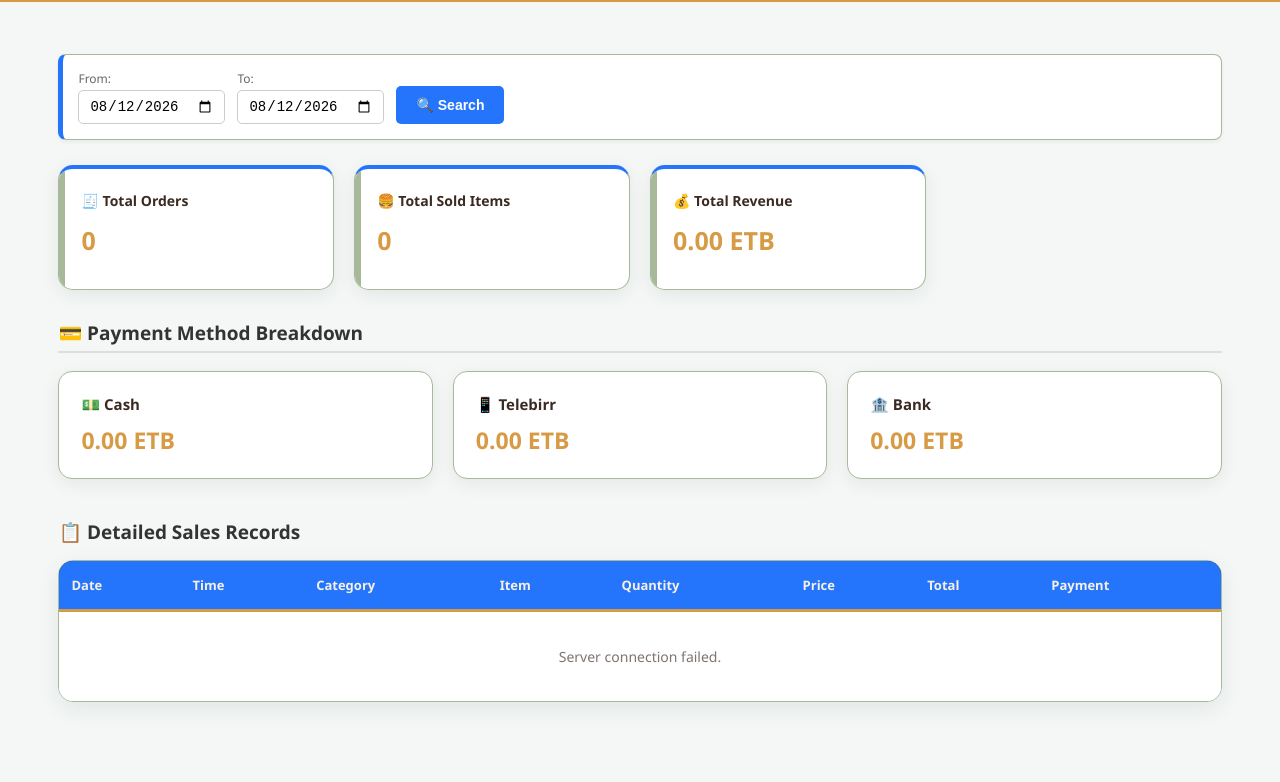
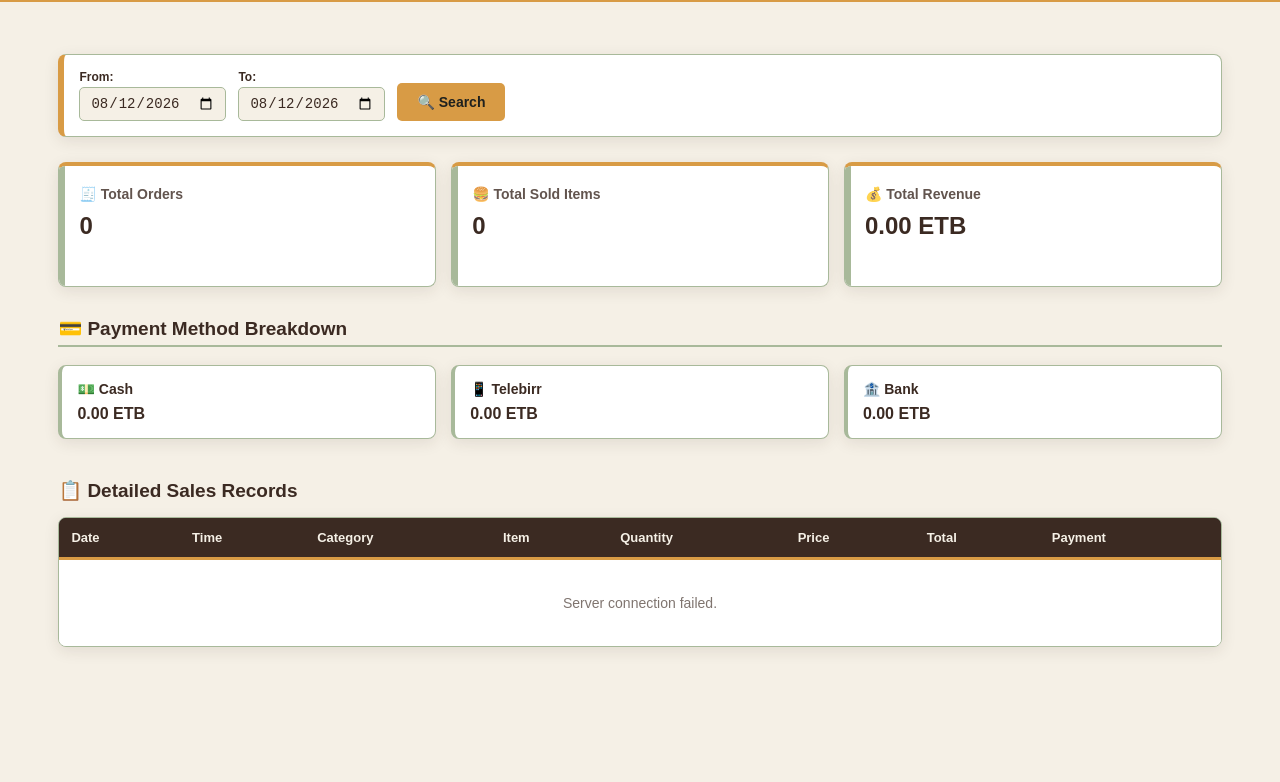
Before and after one commit to birukabera1707-crypto/Ema-Burger, a website: page client/reports.html in a window 1280 px wide. Shown: the part 79-861 px from the top of the page. After the commit the page ends 800 px from the top, so only its background shows below. Drawn offline with Linux system fonts and the light colour scheme; no server answers; sample sign-in values are in the browser's storage.

Commit message:
Update EMA Burger login and sales reports pages with unified color theme and modals

```diff
--- a/client/reports.html
+++ b/client/reports.html
@@ -15,19 +15,19 @@
             top: 0;
             width: 100%;
             height: 100%;
-            background-color: rgba(0,0,0,0.5);
+            background-color: rgba(59,42,34,0.5);
             justify-content: center;
             align-items: center;
         }
         .modal-content {
-            background: white;
+            background: #FFFFFF;
             padding: 25px;
-            border-radius: 10px;
+            border-radius: 12px;
             width: 100%;
             max-width: 350px;
-            box-shadow: 0 4px 10px rgba(0,0,0,0.2);
+            box-shadow: 0 4px 15px rgba(59,42,34,0.2);
             position: relative;
-            border-left: 5px solid #28a745;
+            border-left: 6px solid #D89B45;
         }
         .close-btn {
             position: absolute;
@@ -35,40 +35,40 @@
             right: 15px;
             font-size: 20px;
             cursor: pointer;
-            color: #666;
+            color: #3B2A22;
         }
     </style>
 </head>
-<body style="background-color: #f4f7f6;">
+<body style="background-color: #F5F0E6; font-family: sans-serif; margin: 0;">
 
     <!-- NAVBAR -->
-    <nav class="navbar" style="display: flex; justify-content: space-between; align-items: center; background-color: #111111; padding: 15px 30px; color: white;">
+    <nav class="navbar" style="display: flex; justify-content: space-between; align-items: center; background-color: #1F211E; padding: 15px 30px; color: #F5F0E6; border-bottom: 3px solid #D89B45;">
         <div class="logo-container" style="display: flex; align-items: center; gap: 10px;">
             <img src="Style/logo.png" alt="EMA Burger Logo" style="height: 35px;">
-            <h1 style="margin: 0; font-size: 20px;">EMA BURGER</h1>
+            <h1 style="margin: 0; font-size: 20px; color: #F5F0E6;">EMA BURGER</h1>
         </div>
-      <div style="display: flex; gap: 8px; align-items: center;">
-    <button onclick="openRegisterModal()" style="padding: 6px 12px; background: #D89B45; color: #1F211E; border: none; font-size: 13px; font-weight: bold; border-radius: 4px; cursor: pointer;">➕ Register</button>
-    <a href="index.html" style="text-decoration: none; padding: 6px 12px; background: #D89B45; color: #1F211E; font-size: 13px; font-weight: bold; border-radius: 4px; display: inline-block;">📊 Dashboard</a>
-    <button onclick="logout()" style="padding: 6px 12px; background: #3B2A22; color: #F5F0E6; border: none; font-size: 13px; font-weight: bold; border-radius: 4px; cursor: pointer;">🚪 Logout</button>
-</div>
+        <div style="display: flex; gap: 8px; align-items: center;">
+            <button onclick="openRegisterModal()" style="padding: 6px 12px; background: #D89B45; color: #1F211E; border: none; font-size: 13px; font-weight: bold; border-radius: 4px; cursor: pointer;">➕ Register</button>
+            <a href="index.html" style="text-decoration: none; padding: 6px 12px; background: #A8B99A; color: #1F211E; font-size: 13px; font-weight: bold; border-radius: 4px; display: inline-block;">📊 Dashboard</a>
+            <button onclick="logout()" style="padding: 6px 12px; background: #3B2A22; color: #F5F0E6; border: none; font-size: 13px; font-weight: bold; border-radius: 4px; cursor: pointer;">🚪 Logout</button>
+        </div>
     </nav>
 
     <!-- REGISTER CASHIER MODAL POPUP -->
     <div id="registerModal" class="modal">
         <div class="modal-content">
             <span class="close-btn" onclick="closeRegisterModal()">&times;</span>
-            <h3 style="margin-top: 0; color: #333; font-size: 18px;">👥 New Cashier Registration</h3>
+            <h3 style="margin-top: 0; color: #3B2A22; font-size: 18px;">👥 New Cashier Registration</h3>
             <form id="registerCashierForm">
                 <div class="form-group" style="margin-bottom: 12px;">
-                    <label style="font-size: 12px; color: #666; display: block; margin-bottom: 4px;">Cashier Username</label>
-                    <input type="text" id="newCashierUser" required style="width: 100%; padding: 8px; font-size: 13px; border-radius: 4px; border: 1px solid #ccc; box-sizing: border-box;">
+                    <label style="font-size: 12px; color: #3B2A22; display: block; margin-bottom: 4px; font-weight: 600;">Cashier Username</label>
+                    <input type="text" id="newCashierUser" required style="width: 100%; padding: 9px; font-size: 13px; border-radius: 5px; border: 1px solid #A8B99A; background-color: #F5F0E6; color: #3B2A22; box-sizing: border-box;">
                 </div>
                 <div class="form-group" style="margin-bottom: 15px;">
-                    <label style="font-size: 12px; color: #666; display: block; margin-bottom: 4px;">Cashier Password</label>
-                    <input type="password" id="newCashierPass" required style="width: 100%; padding: 8px; font-size: 13px; border-radius: 4px; border: 1px solid #ccc; box-sizing: border-box;">
+                    <label style="font-size: 12px; color: #3B2A22; display: block; margin-bottom: 4px; font-weight: 600;">Cashier Password</label>
+                    <input type="password" id="newCashierPass" required style="width: 100%; padding: 9px; font-size: 13px; border-radius: 5px; border: 1px solid #A8B99A; background-color: #F5F0E6; color: #3B2A22; box-sizing: border-box;">
                 </div>
-                <button type="submit" style="width: 100%; padding: 10px; background: #28a745; color: white; border: none; border-radius: 4px; font-weight: bold; cursor: pointer;">💾 Register</button>
+                <button type="submit" style="width: 100%; padding: 10px; background: #A8B99A; color: #1F211E; border: none; border-radius: 5px; font-weight: bold; cursor: pointer; font-size: 14px;">💾 Register</button>
             </form>
         </div>
     </div>
@@ -77,70 +77,70 @@
     <main class="container" style="padding: 20px;">
 
         <!-- COMPACT DATE RANGE SELECTOR -->
-        <div class="form-card" style="margin-bottom: 25px; padding: 15px; display: flex; gap: 12px; flex-wrap: wrap; align-items: flex-end; border-left: 5px solid #2575fc; background: white; border-radius: 8px; box-shadow: 0 2px 4px rgba(0,0,0,0.05);">
+        <div class="form-card" style="margin-bottom: 25px; padding: 15px; display: flex; gap: 12px; flex-wrap: wrap; align-items: flex-end; border-left: 6px solid #D89B45; background: #FFFFFF; border-radius: 8px; box-shadow: 0 4px 15px rgba(59,42,34,0.1);">
             <div style="display: flex; flex-direction: column;">
-                <label for="startDate" style="font-size: 12px; color: #666; margin-bottom: 3px;">From:</label>
-                <input type="date" id="startDate" style="padding: 7px 10px; font-size: 14px; border-radius: 5px; border: 1px solid #ccc;">
+                <label for="startDate" style="font-size: 12px; color: #3B2A22; margin-bottom: 3px; font-weight: 600;">From:</label>
+                <input type="date" id="startDate" style="padding: 7px 10px; font-size: 14px; border-radius: 5px; border: 1px solid #A8B99A; background-color: #F5F0E6; color: #3B2A22;">
             </div>
             <div style="display: flex; flex-direction: column;">
-                <label for="endDate" style="font-size: 12px; color: #666; margin-bottom: 3px;">To:</label>
-                <input type="date" id="endDate" style="padding: 7px 10px; font-size: 14px; border-radius: 5px; border: 1px solid #ccc;">
+                <label for="endDate" style="font-size: 12px; color: #3B2A22; margin-bottom: 3px; font-weight: 600;">To:</label>
+                <input type="date" id="endDate" style="padding: 7px 10px; font-size: 14px; border-radius: 5px; border: 1px solid #A8B99A; background-color: #F5F0E6; color: #3B2A22;">
             </div>
-            <button onclick="fetchHistoricalSales()" class="submit-btn" style="padding: 8px 20px; background: #2575fc; color: white; cursor: pointer; font-size: 14px; height: 38px; margin: 0; border: none; border-radius: 5px; font-weight: bold; width: auto; flex-shrink: 0;">🔍 Search</button>
+            <button onclick="fetchHistoricalSales()" class="submit-btn" style="padding: 8px 20px; background: #D89B45; color: #1F211E; cursor: pointer; font-size: 14px; height: 38px; margin: 0; border: none; border-radius: 5px; font-weight: bold; width: auto; flex-shrink: 0;">🔍 Search</button>
         </div>
 
         <!-- DASHBOARD CARDS -->
-        <section class="dashboard-cards">
-            <div class="stat-card" style="border-top: 4px solid #2575fc;">
-                <h4>🧾 Total Orders</h4>
-                <h2 id="repOrders">0</h2>
+        <section class="dashboard-cards" style="display: flex; gap: 15px; flex-wrap: wrap;">
+            <div class="stat-card" style="flex: 1; min-width: 200px; background: #FFFFFF; padding: 20px; border-radius: 8px; border-top: 4px solid #D89B45; box-shadow: 0 4px 15px rgba(59,42,34,0.1);">
+                <h4 style="margin: 0; color: #3B2A22; opacity: 0.8; font-size: 14px;">🧾 Total Orders</h4>
+                <h2 id="repOrders" style="margin: 10px 0 0 0; color: #3B2A22; font-size: 24px;">0</h2>
             </div>
-            <div class="stat-card" style="border-top: 4px solid #2575fc;">
-                <h4>🍔 Total Sold Items</h4>
-                <h2 id="repItems">0</h2>
+            <div class="stat-card" style="flex: 1; min-width: 200px; background: #FFFFFF; padding: 20px; border-radius: 8px; border-top: 4px solid #D89B45; box-shadow: 0 4px 15px rgba(59,42,34,0.1);">
+                <h4 style="margin: 0; color: #3B2A22; opacity: 0.8; font-size: 14px;">🍔 Total Sold Items</h4>
+                <h2 id="repItems" style="margin: 10px 0 0 0; color: #3B2A22; font-size: 24px;">0</h2>
             </div>
-            <div class="stat-card" style="border-top: 4px solid #2575fc;">
-                <h4>💰 Total Revenue</h4>
-                <h2 id="repRevenue">0.00 ETB</h2>
+            <div class="stat-card" style="flex: 1; min-width: 200px; background: #FFFFFF; padding: 20px; border-radius: 8px; border-top: 4px solid #D89B45; box-shadow: 0 4px 15px rgba(59,42,34,0.1);">
+                <h4 style="margin: 0; color: #3B2A22; opacity: 0.8; font-size: 14px;">💰 Total Revenue</h4>
+                <h2 id="repRevenue" style="margin: 10px 0 0 0; color: #3B2A22; font-size: 24px;">0.00 ETB</h2>
             </div>
         </section>
 
         <!-- PAYMENT SUMMARY -->
-        <h3 style="margin-top: 30px; border-bottom: 2px solid #ddd; padding-bottom: 5px; color: #333;">💳 Payment Method Breakdown</h3>
-        <section class="payment-cards">
-            <div class="payment-card">
-                <h3>💵 Cash</h3>
-                <strong id="repCash">0.00 ETB</strong>
+        <h3 style="margin-top: 30px; border-bottom: 2px solid #A8B99A; padding-bottom: 5px; color: #3B2A22;">💳 Payment Method Breakdown</h3>
+        <section class="payment-cards" style="display: flex; gap: 15px; flex-wrap: wrap;">
+            <div class="payment-card" style="flex: 1; min-width: 150px; background: #FFFFFF; padding: 15px; border-radius: 8px; border-left: 4px solid #A8B99A; box-shadow: 0 4px 15px rgba(59,42,34,0.1);">
+                <h3 style="margin: 0; font-size: 14px; color: #3B2A22;">💵 Cash</h3>
+                <strong id="repCash" style="display: block; margin-top: 8px; color: #3B2A22; font-size: 16px;">0.00 ETB</strong>
             </div>
-            <div class="payment-card">
-                <h3>📱 Telebirr</h3>
-                <strong id="repTelebirr">0.00 ETB</strong>
+            <div class="payment-card" style="flex: 1; min-width: 150px; background: #FFFFFF; padding: 15px; border-radius: 8px; border-left: 4px solid #A8B99A; box-shadow: 0 4px 15px rgba(59,42,34,0.1);">
+                <h3 style="margin: 0; font-size: 14px; color: #3B2A22;">📱 Telebirr</h3>
+                <strong id="repTelebirr" style="display: block; margin-top: 8px; color: #3B2A22; font-size: 16px;">0.00 ETB</strong>
             </div>
-            <div class="payment-card">
-                <h3>🏦 Bank</h3>
-                <strong id="repBank">0.00 ETB</strong>
+            <div class="payment-card" style="flex: 1; min-width: 150px; background: #FFFFFF; padding: 15px; border-radius: 8px; border-left: 4px solid #A8B99A; box-shadow: 0 4px 15px rgba(59,42,34,0.1);">
+                <h3 style="margin: 0; font-size: 14px; color: #3B2A22;">🏦 Bank</h3>
+                <strong id="repBank" style="display: block; margin-top: 8px; color: #3B2A22; font-size: 16px;">0.00 ETB</strong>
             </div>
         </section>
 
         <!-- SALES TABLE -->
-        <h3 id="tableTitle" style="margin-top: 40px; color: #333;">📋 Detailed Sales Records</h3>
-        <div class="table-container">
-            <table>
+        <h3 id="tableTitle" style="margin-top: 40px; color: #3B2A22;">📋 Detailed Sales Records</h3>
+        <div class="table-container" style="background: #FFFFFF; border-radius: 8px; box-shadow: 0 4px 15px rgba(59,42,34,0.1); overflow: hidden;">
+            <table style="width: 100%; border-collapse: collapse; text-align: left;">
                 <thead>
-                    <tr style="background: #2575fc; color: white;">
-                        <th>Date</th>
-                        <th>Time</th>
-                        <th>Category</th>
-                        <th>Item</th>
-                        <th>Quantity</th>
-                        <th>Price</th>
-                        <th>Total</th>
-                        <th>Payment</th>
+                    <tr style="background: #3B2A22; color: #F5F0E6;">
+                        <th style="padding: 12px;">Date</th>
+                        <th style="padding: 12px;">Time</th>
+                        <th style="padding: 12px;">Category</th>
+                        <th style="padding: 12px;">Item</th>
+                        <th style="padding: 12px;">Quantity</th>
+                        <th style="padding: 12px;">Price</th>
+                        <th style="padding: 12px;">Total</th>
+                        <th style="padding: 12px;">Payment</th>
                     </tr>
                 </thead>
                 <tbody id="repTableBody">
                     <tr>
-                        <td colspan="8" class="empty-message">No sales found for this date range.</td>
+                        <td colspan="8" class="empty-message" style="padding: 15px; text-align: center; color: #3B2A22;">No sales found for this date range.</td>
                     </tr>
                 </tbody>
             </table>
@@ -254,7 +254,7 @@
                 renderReport(filteredSales);
             } catch (error) {
                 console.error("Fetch error:", error);
-                repTableBody.innerHTML = `<tr><td colspan="8" class="empty-message">Server connection failed.</td></tr>`;
+                repTableBody.innerHTML = `<tr><td colspan="8" class="empty-message" style="padding: 15px; text-align: center; color: #3B2A22;">Server connection failed.</td></tr>`;
             }
         }
 
@@ -263,7 +263,7 @@
             let revenue = 0, items = 0, cash = 0, telebirr = 0, bank = 0;
 
             if (!sales || sales.length === 0) {
-                repTableBody.innerHTML = `<tr><td colspan="8" class="empty-message">በተመረጠው የቀን ክልል ውስጥ የተመዘገበ ሽያጭ የለም።</td></tr>`;
+                repTableBody.innerHTML = `<tr><td colspan="8" class="empty-message" style="padding: 15px; text-align: center; color: #3B2A22;">በተመረጠው የቀን ክልል ውስጥ የተመዘገበ ሽያጭ የለም።</td></tr>`;
             }
 
             sales.forEach(sale => {
@@ -283,14 +283,14 @@
 
                 const row = document.createElement("tr");
                 row.innerHTML = `
-                    <td>${date}</td>
-                    <td>${time}</td>
-                    <td>${sale.category || "-"}</td>
-                    <td><b>${sale.itemName}</b></td>
-                    <td>${sale.quantity}</td>
-                    <td>${sale.price} ETB</td>
-                    <td><b>${total.toFixed(2)} ETB</b></td>
-                    <td>${sale.paymentMethod || "Cash"}</td>
+                    <td style="padding: 12px; border-bottom: 1px solid #F5F0E6; color: #3B2A22;">${date}</td>
+                    <td style="padding: 12px; border-bottom: 1px solid #F5F0E6; color: #3B2A22;">${time}</td>
+                    <td style="padding: 12px; border-bottom: 1px solid #F5F0E6; color: #3B2A22;">${sale.category || "-"}</td>
+                    <td style="padding: 12px; border-bottom: 1px solid #F5F0E6; color: #3B2A22;"><b>${sale.itemName}</b></td>
+                    <td style="padding: 12px; border-bottom: 1px solid #F5F0E6; color: #3B2A22;">${sale.quantity}</td>
+                    <td style="padding: 12px; border-bottom: 1px solid #F5F0E6; color: #3B2A22;">${sale.price} ETB</td>
+                    <td style="padding: 12px; border-bottom: 1px solid #F5F0E6; color: #3B2A22;"><b>${total.toFixed(2)} ETB</b></td>
+                    <td style="padding: 12px; border-bottom: 1px solid #F5F0E6; color: #3B2A22;">${sale.paymentMethod || "Cash"}</td>
                 `;
                 repTableBody.appendChild(row);
             });
```
